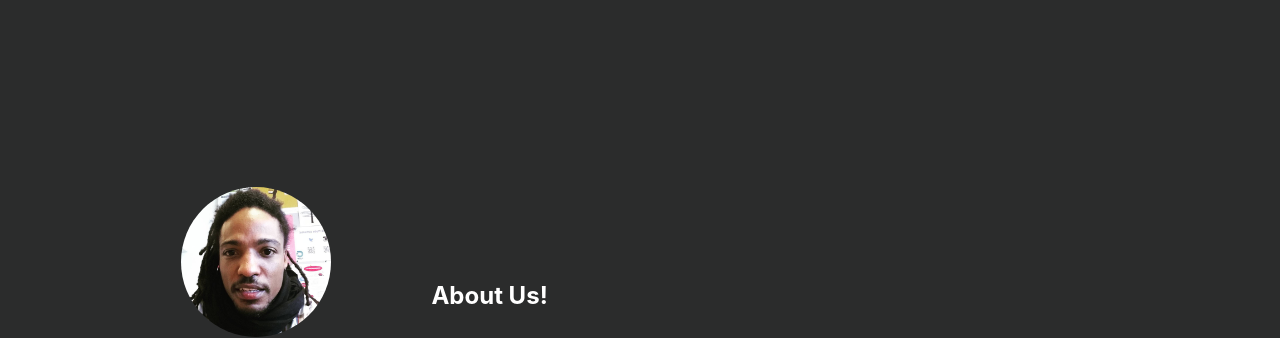
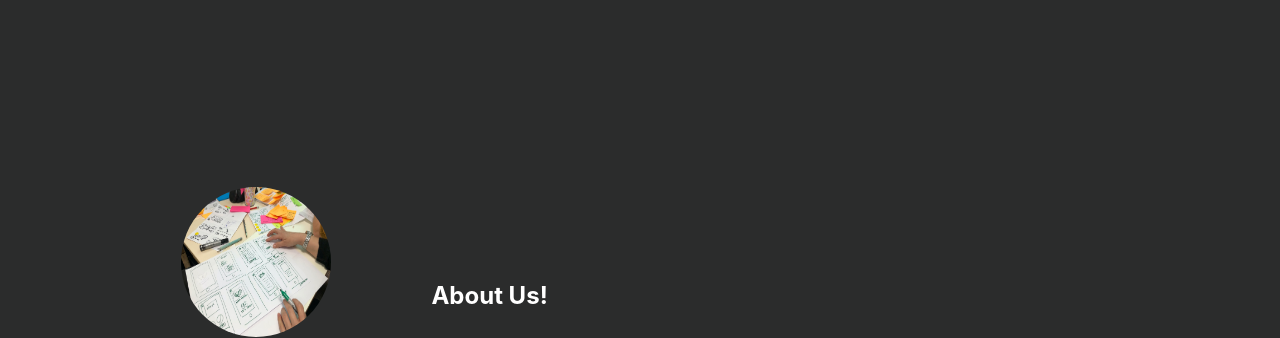
Before and after one commit to collinz007/DeliveryTools_A1, a plain HTML site: page index.html in a window 1280 px wide. Shown: the part 53-391 px from the top of the page. Drawn offline with Linux system fonts and the light colour scheme; a web font is replaced by a local one.

Commit message:
new image

```diff
--- a/index.html
+++ b/index.html
@@ -55,7 +55,7 @@
                 <div class="section-content">
                     <div class="col">
                         <div class="header">
-                            <img src="./assets/img/me.jpg" alt="" class="head-img" />
+                            <img src="./assets/img/planning.jpg" alt="" class="head-img" />
                         </div>
                         <div class="content">
                             <p class="name">ZeroDay247</p>
```
Also changed, not shown: assets/img/planning.jpg (renamed from assets/img/photo-1576595580361-90a855b84b20.jpg).
